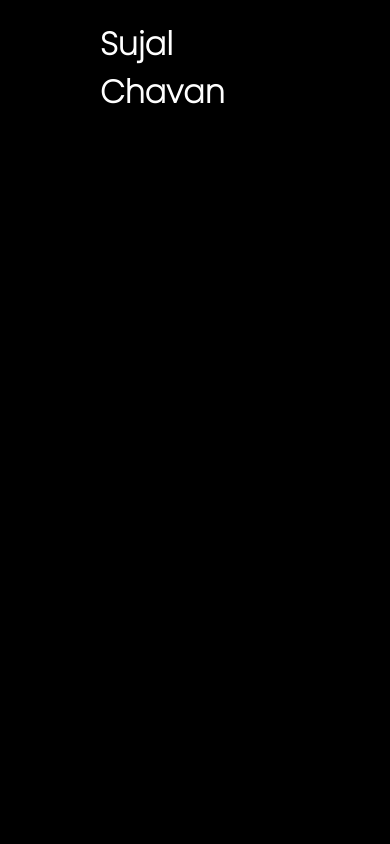
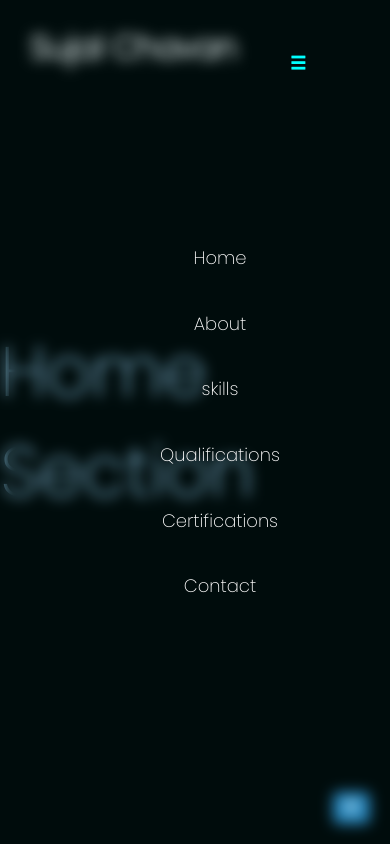
Before and after one commit to sujallchavan/protfolio_web_siite, a plain HTML site: page index.html in a window 390 px wide. Shown: the top 844 px of the page. Drawn offline with nearby package versions, Linux system fonts and the light colour scheme.

Commit message:
added section

```diff
--- /dev/null
+++ b/img/style.css
@@ -0,0 +1,88 @@
+/* Google Font CDN Link */
+@import url('https://fonts.googleapis.com/css2?family=Poppins:wght@200;300;400;500;600;700&display=swap');
+*{
+  margin: 0;
+  padding: 0;
+  box-sizing: border-box;
+  font-family: 'Poppins',sans-serif;
+  scroll-behavior: smooth;
+}
+body{
+
+}
+nav{
+ position: fixed;
+ left: 0;
+ top: 0;
+ width: 100%;
+ height: 75px;
+ background: #2980b9;
+ box-shadow: 0 5px 10px rgba(0, 0, 0, 0.1);
+}
+nav .navbar{
+ display: flex;
+ align-items: center;
+ justify-content: space-between;
+ height: 100%;
+ max-width: 90%;
+ background: #2980b9;
+ margin: auto;
+}
+nav .navbar .logo a{
+  color: #fff;
+  font-size: 27px;
+  font-weight: 600;
+  text-decoration: none;
+}
+nav .navbar .menu{
+  display: flex;
+}
+.navbar .menu li{
+  list-style: none;
+  margin: 0 15px;
+}
+.navbar .menu li a{
+  color: #fff;
+  font-size: 17px;
+  font-weight: 500;
+  text-decoration: none;
+}
+section{
+  display: flex;
+  height: 100vh;
+  width: 100%;
+  align-items: center;
+  justify-content: center;
+  color: #96c7e8;
+  font-size: 70px;
+  flex-direction: column;
+}
+#Home{
+  background: #fff;
+}
+#About{
+  background: #f2f2f2;
+}
+#Category{
+  background: #e6e6e6;
+}
+#Latest{
+  background: #fff;
+}
+#Contact{
+  background: #f2f2f2;
+}
+#Feedback{
+  background: #e6e6e6;
+}
+.button a{
+  position: fixed;
+  bottom: 20px;
+  right: 20px;
+  color: #fff;
+  background: #2980b9;
+  padding: 7px 12px;;
+  font-size: 18px;
+  border-radius: 6px;
+  box-shadow: rgba(0, 0, 0, 0.15);
+}
--- a/index.html
+++ b/index.html
@@ -2,26 +2,43 @@
 <head>
     <meta charset="UTF-8">
     <meta name="viewport" content="width=device-width, initial-scale=1.0">
-
-    <script src="https://ajax.googleapis.com/ajax/libs/jquery/3.6.4/jquery.min.js"></script>
+    <link rel="stylesheet" href="https://maxcdn.bootstrapcdn.com/bootstrap/3.4.0/css/bootstrap.min.css">
+    <link rel="stylesheet" href="https://cdnjs.cloudflare.com/ajax/libs/font-awesome/6.4.0/css/all.min.css" />
 
     <link rel="stylesheet" href="style.css">
     <title>sujalchavan</title>
+    <script>
+        const menuHamburger = document.querySelector(".menu-hamburger")
+        const navLinks = document.querySelector(".navbar")
+
+        menuHamburger.addEventListener('click',()=>{
+        navLinks.classList.toggle('.mobile-menu')
+        })
+    </script>
 </head>
 <body>
     <header class="header">
-        <a href="#" class="logo"> Sujal Chavan</a>
+        <h1 class="logo"> Sujal Chavan</h1>
         <nav class="navbar">
-            <a href="#" class="active">Home</a>
-            <a href="#">About</a>
-            <a href="#">skills</a>
-            <a href="#">Qualifications</a>
-            <a href="#">Certifications</a>
-            <a href="#">Contact</a>
-
+            <a href="#Home">Home</a>
+            <a href="#About">About</a>
+            <a href="#Skills">skills</a>
+            <a href="#Qualification">Qualifications</a>
+            <a href="#Certifications">Certifications</a>
+            <a href="#Contact">Contact</a>
         </nav>
-
+        <span class="glyphicon glyphicon-menu-hamburger"></span>
     </header>
 
+    <section id="Home">
+        Home Section
+    </section>
+    <section id="About">
+        About Section
+    </section>
+    <div class="button">
+        <a href="#Home"><i class="fa-solid fa-arrow-up"></i></a>
+      </div>
 </body>
+
 </html>
--- a/style.css
+++ b/style.css
@@ -6,12 +6,14 @@
     padding: 0;
     box-sizing: border-box;
     font-family: "Poppins",sans-serif;
+    scroll-behavior: smooth;
   }
 
   body{
     min-height: 100vh;
     background-color: black;
   }
+
   .header{
     position: fixed;
     top: 0;
@@ -19,16 +21,13 @@
     width: 100%;
     padding: 20px 100px;
     background-color:transparent;
-
-
     display: flex;
     justify-content: space-between;
     align-items: center;
     z-index: 100;
   }
 
-
-  .logo{
+  .logo {
     font-size: 32px;
     color: #fff;
     text-decoration: none;
@@ -43,6 +42,12 @@
     font-weight: 500;
     text-decoration: none;
     margin-left: 40px;
+  }
+
+  .navbar{
+    min-height: 50px;
+    margin-bottom: -35px;
+
   }
 
   .navbar a::before{
@@ -60,9 +65,106 @@
     width: 100%;
   }
 
-  @media screen and (max-width:950px) {
-    .navbar a{
-      display: none;
+  .glyphicon-menu-hamburger{
+    display: none;
+    width: 35px;
+    position: absolute;
+    right: 50px;
+    width: 50px;
+    top: 55px;
+    color: aqua;
+    font-size: larger;
+  }
+
+  @media screen and (max-width:1050px) {
+    .header{
+      padding: 0;
     }
 
+    .navbar {
+      top: 0;
+      right: 0;
+      position:absolute;
+      background-color: rgba(0, 255, 255, 0.047);
+      backdrop-filter: blur(7px);
+      width: 100%;
+      height: 100vh;
+      display: flex;
+      justify-content: center;
+      flex-direction: column;
+      margin-left: -100%;
+    }
+    .mobile-menu{
+      margin-left: 0;
+    }
+    .navbar a{
+      display: flex;
+      flex-direction: column;
+      justify-content: center;
+      align-items: center;
+      margin: 20px 0;
+      padding-left: 50px;
+    }
+    .glyphicon-menu-hamburger{
+      display: block;
+    }
+    .logo{
+      position: absolute;
+      margin-bottom: -35px;
+      left: 30px;
+      top: 10px;
+    }
+    .navbar a:hover::before{
+      width: 0%;
+    }
   }
+
+  @media  screen and (max-width:320px) {
+    .glyphicon-menu-hamburger {
+
+      width: 35px;
+      position: absolute;
+      right: 50px;
+      width: 50px;
+      top: 55px;
+      font-size: larger;
+      margin-right: -43px;
+      margin-top: -10px;
+  }
+  .logo {
+    font-size: 18px;
+    margin-left: -60px;
+    color: #fff;
+    text-decoration: none;
+    margin-bottom: 0;
+    font-weight: 700;
+}
+
+  }
+
+  .button a{
+    position: fixed;
+    bottom: 20px;
+    right: 20px;
+    color: #fff;
+    background: #2980b9;
+    padding: 7px 12px;;
+    font-size: 18px;
+    border-radius: 6px;
+    box-shadow: rgba(0, 0, 0, 0.15);
+  }
+
+  section{
+    display: flex;
+    height: 100vh;
+    width: 100%;
+    align-items: center;
+    justify-content: center;
+    color: #96c7e8;
+    font-size: 70px;
+    flex-direction: column;
+    border: #fff;
+  }
+  #Home{
+    background: #010101;
+  }
```
Also changed, not shown: img/index.html (added, +34 -0 lines), img/img1.png (added), img/menu-btn.png (added).
